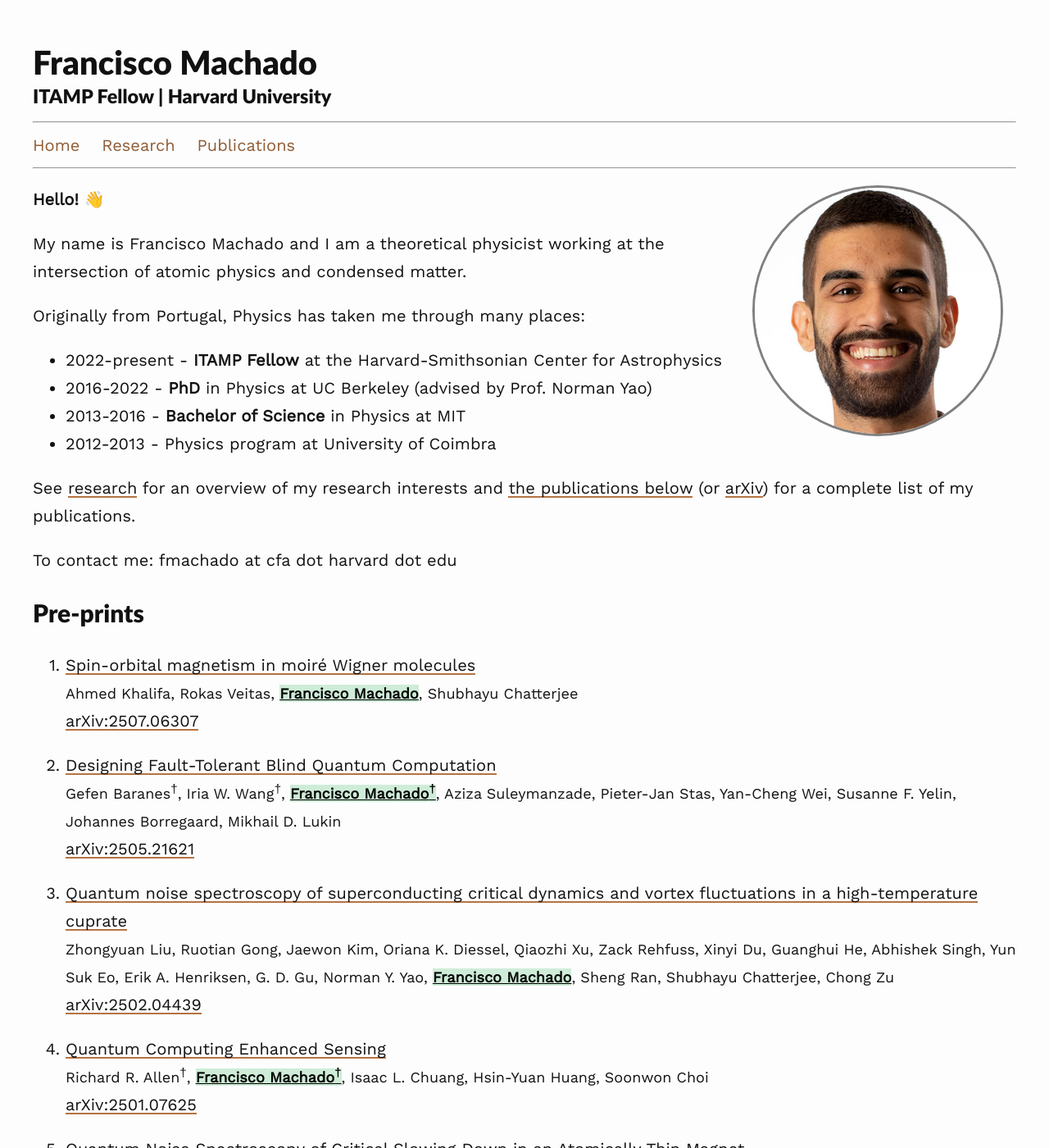
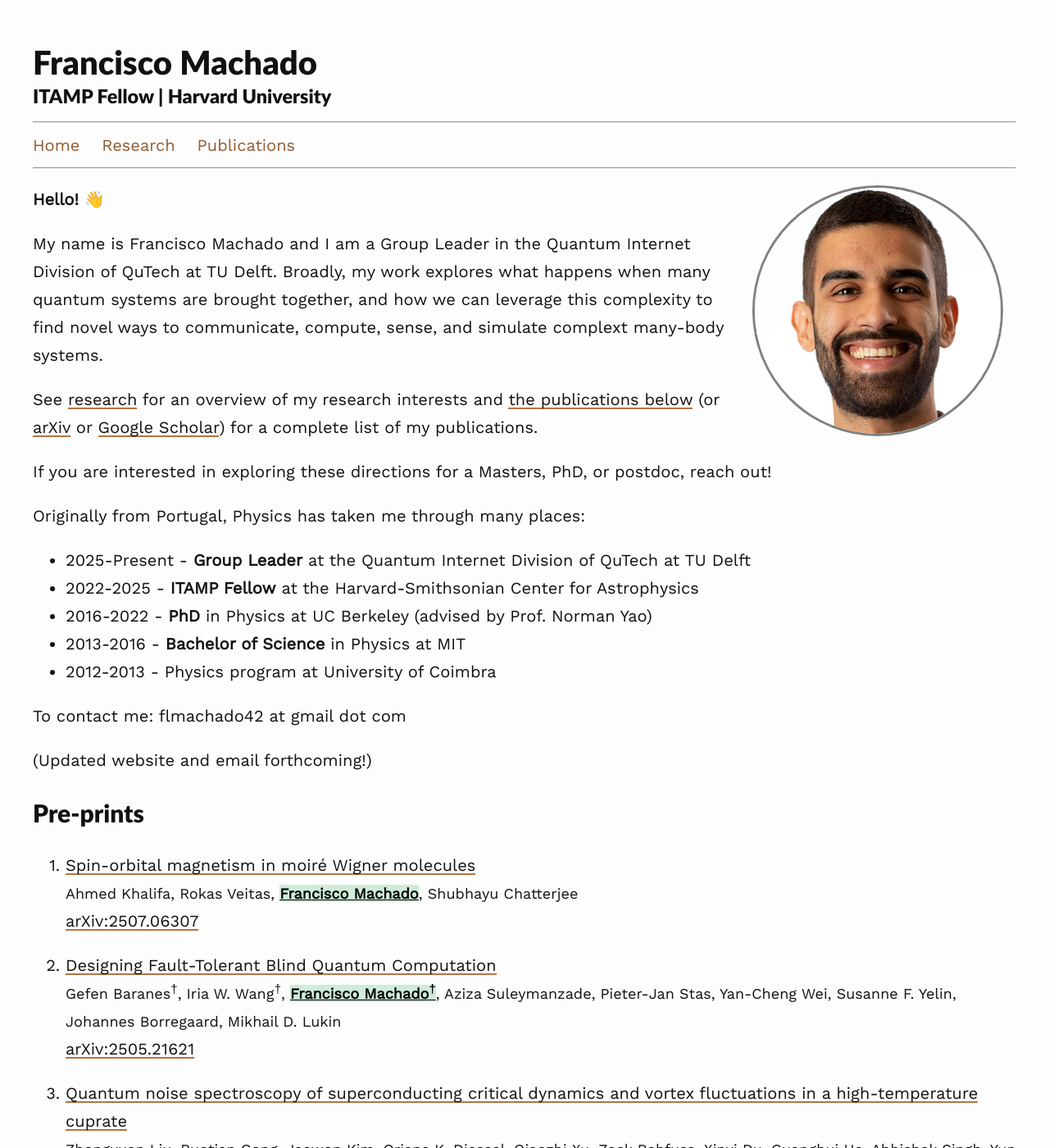
Before and after one commit to flmachado/flmachado.github.io, a Jekyll site: the page built from index.md, in a window 1280 px wide and 1400 px high. Shown: the whole window at 82% size. Built offline with Jekyll 4.4.1, drawn with Linux system fonts in a browser that asks for light colours; nearby versions of some CDN libraries.

Commit message:
Updated my index page with my new position

```diff
--- a/index.md
+++ b/index.md
@@ -9,19 +9,23 @@ published: true
 
 **Hello!** 👋
 
-My name is Francisco Machado and I am a theoretical physicist working at the intersection of atomic physics and condensed matter.
+My name is Francisco Machado and I am a Group Leader in the Quantum Internet Division of QuTech at TU Delft.
+Broadly, my work explores what happens when many quantum systems are brought together, and how we can leverage this complexity to find novel ways to communicate, compute, sense, and simulate complext many-body systems.
+
+See [research](research) for an overview of my research interests and [the publications below](publications) (or <a href="http://arxiv.org/a/machado_f_1">arXiv</a> or <a href="https://scholar.google.com/citations?user=P4aFRlUAAAAJ&hl=en">Google Scholar</a>) for a complete list of my publications.
+
+If you are interested in exploring these directions for a Masters, PhD, or postdoc, reach out!
 
 Originally from Portugal, Physics has taken me through many places:
-- 2022-present - **ITAMP Fellow** at the Harvard-Smithsonian Center for Astrophysics
+- 2025-Present - **Group Leader** at the Quantum Internet Division of QuTech at TU Delft
+- 2022-2025 - **ITAMP Fellow** at the Harvard-Smithsonian Center for Astrophysics
 - 2016-2022 - **PhD** in Physics at UC Berkeley (advised by Prof. Norman Yao)
 - 2013-2016 - **Bachelor of Science** in Physics at MIT
 - 2012-2013 - Physics program at University of Coimbra
 
+To contact me: flmachado42 at gmail dot com
 
-
-See [research](research) for an overview of my research interests and [the publications below](publications) (or <a href="http://arxiv.org/a/machado_f_1">arXiv</a>) for a complete list of my publications.
-
-To contact me: fmachado at cfa dot harvard dot edu
+(Updated website and email forthcoming!)
 
 
 # Pre-prints
```
